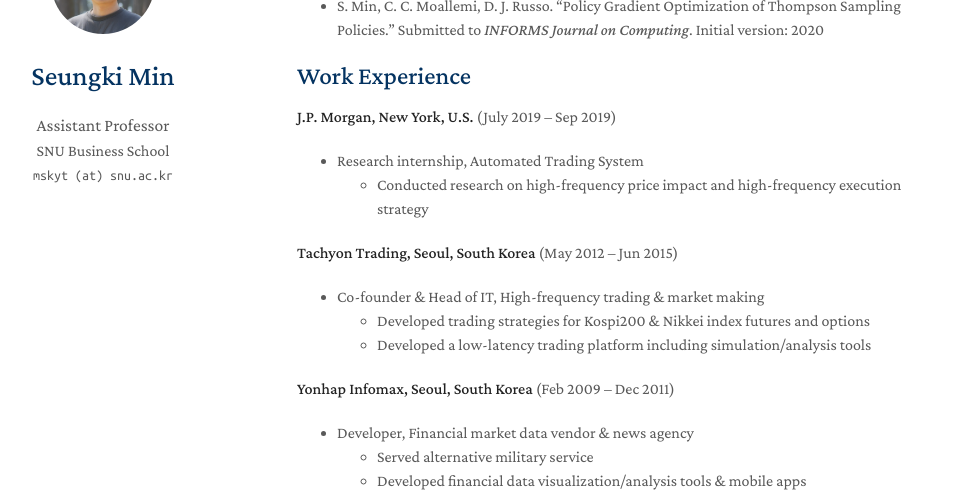
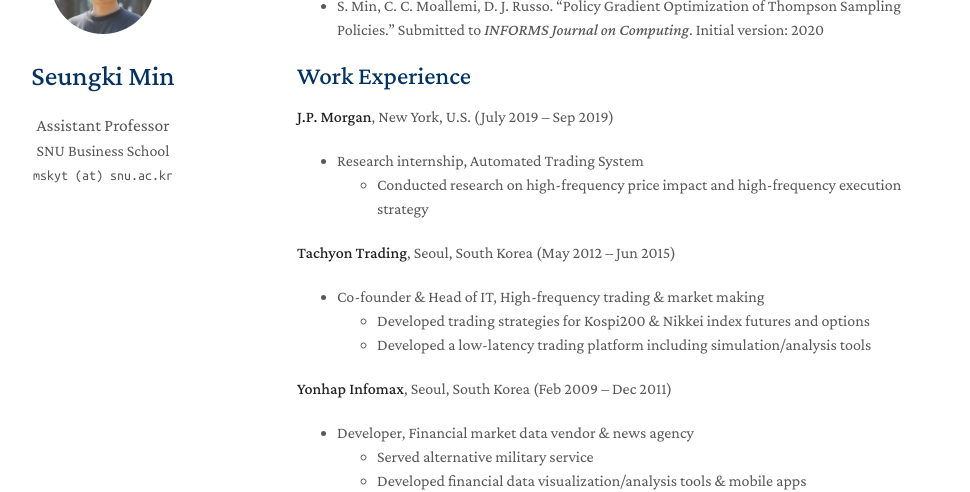
Before and after one commit to mskyt88/mskyt88.github.io, a Jekyll site: the page built from index.md, in a window 1280 px wide and 900 px high, scrolled down 1003 px. Shown: the part 154-646 px from the top of the window, without its empty margins (173-1143 px from the left). Built offline with Jekyll 4.4.1, drawn with Linux system fonts in a browser that asks for light colours; a style sheet for code colours, icons or effects is not loaded; our own code applies the rules of GitHub Pages for plain Markdown files.

```diff
--- a/index.md
+++ b/index.md
@@ -32,18 +32,18 @@ I earned my undergraduate degree in Electrical Engineering from SNU and my Ph.D.
 
 ## Work Experience
 
-**J.P. Morgan, New York, U.S.** (July 2019 – Sep 2019)
+**J.P. Morgan**, New York, U.S. (July 2019 – Sep 2019)
 
 - Research internship, Automated Trading System
   - Conducted research on high-frequency price impact and high-frequency execution strategy
 
-**Tachyon Trading, Seoul, South Korea** (May 2012 – Jun 2015)
+**Tachyon Trading**, Seoul, South Korea (May 2012 – Jun 2015)
 
 - Co-founder & Head of IT, High-frequency trading & market making
   - Developed trading strategies for Kospi200 & Nikkei index futures and options
   - Developed a low-latency trading platform including simulation/analysis tools
 
-**Yonhap Infomax, Seoul, South Korea** (Feb 2009 – Dec 2011)
+**Yonhap Infomax**, Seoul, South Korea (Feb 2009 – Dec 2011)
 
 - Developer, Financial market data vendor & news agency
   - Served alternative military service
```
